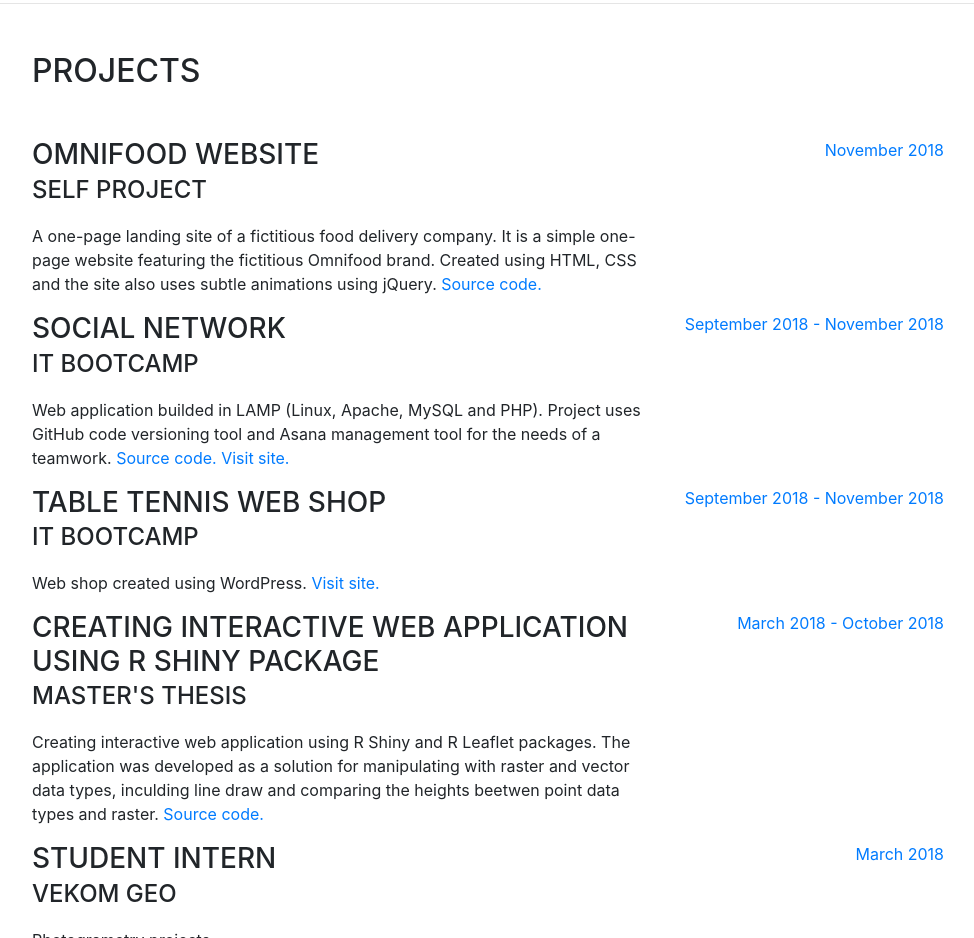
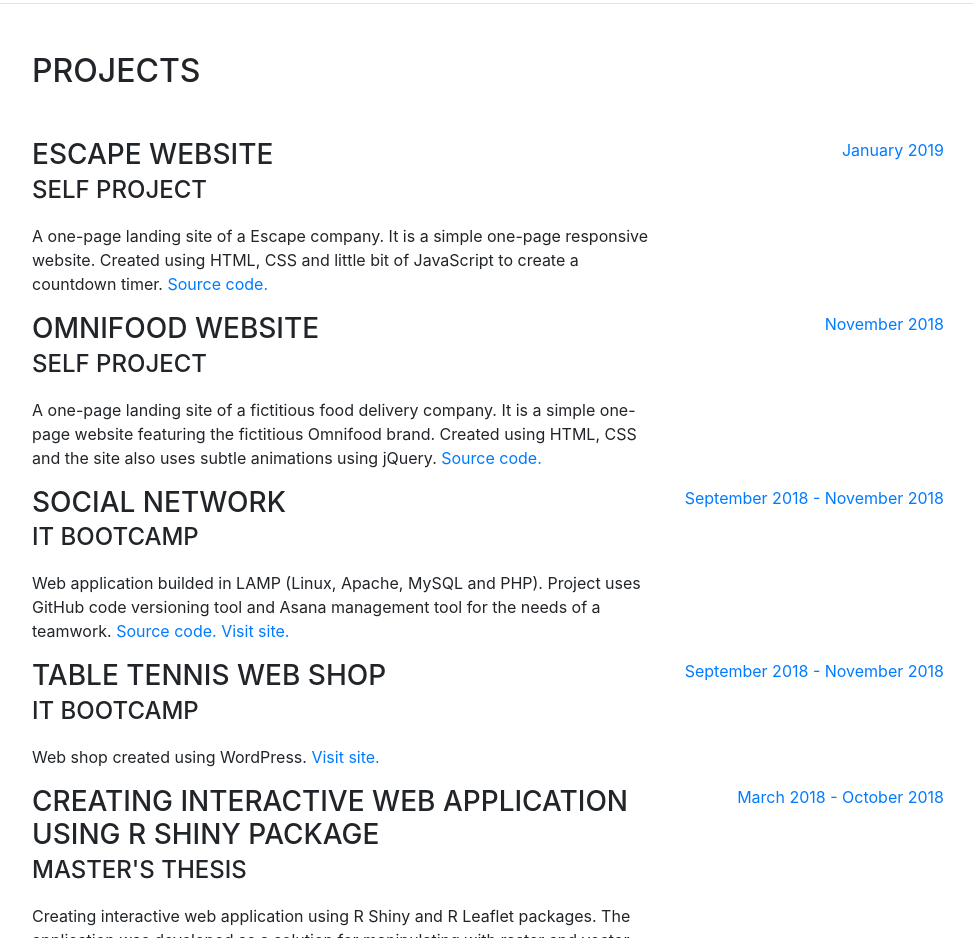
Before and after one commit to NikolaGergic/NikolaGergic.github.io, a website with bundled scripts: page index.html in a window 1280 px wide. Shown: the part 1598-2536 px from the top of the page, without its empty margins (288-1262 px from the left). Built offline with nearby package versions, Linux system fonts and the light colour scheme; a web font is replaced by a local one.

Commit message:
Adding Escape project to my resume

```diff
--- a/index.html
+++ b/index.html
@@ -144,6 +144,20 @@
       <section class="resume-section p-3 p-lg-5 d-flex flex-column" id="experience">
         <div class="my-auto">
           <h2 class="mb-5">Projects</h2>
+
+          <div class="resume-item d-flex flex-column flex-md-row">
+            <div class="resume-content mr-auto">
+              <h3 class="mb-0">Escape Website</h3>
+              <div class="subheading mb-3">Self project</div>
+                <p>
+                A one-page landing site of a Escape company. It is a simple one-page responsive website. Created using HTML, CSS and little bit of JavaScript to create a countdown timer.
+                <a href="https://github.com/NikolaGergic/Escape---website" target="_blank">Source code.</a>
+                </p>
+            </div>
+            <div class="resume-date text-md-right">
+              <span class="text-primary">January 2019</span>
+            </div>
+          </div>
 
           <div class="resume-item d-flex flex-column flex-md-row">
             <div class="resume-content mr-auto">
```
